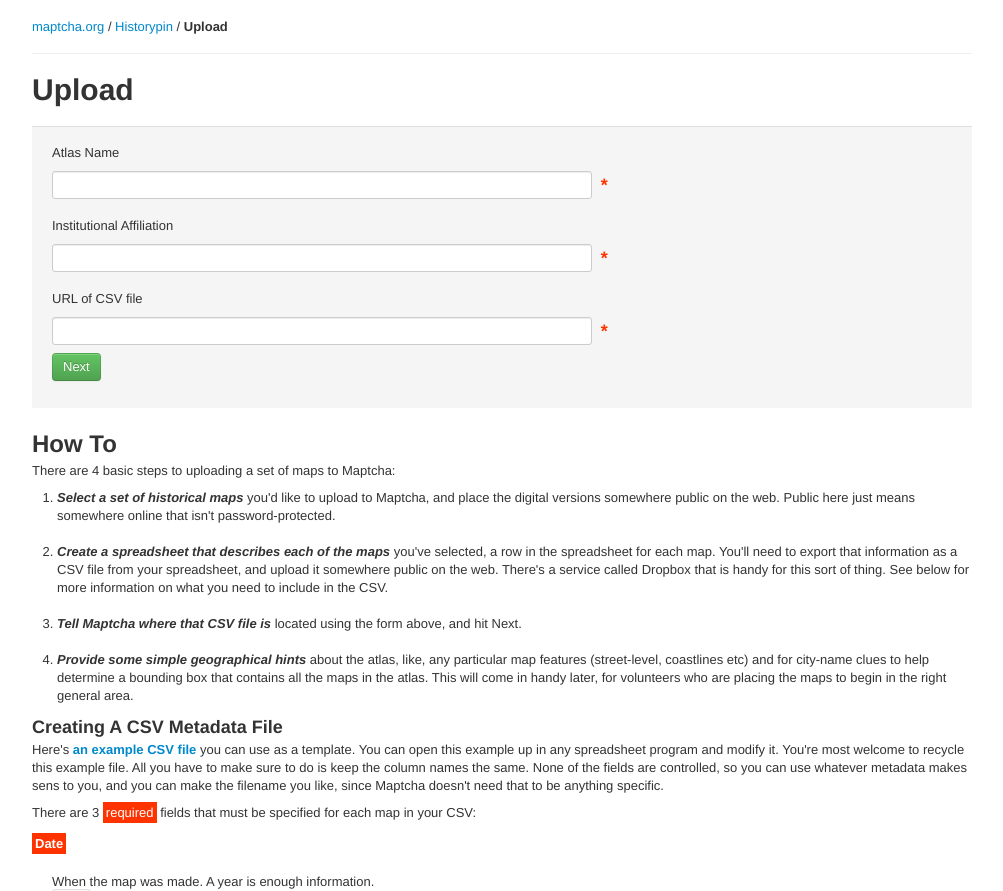
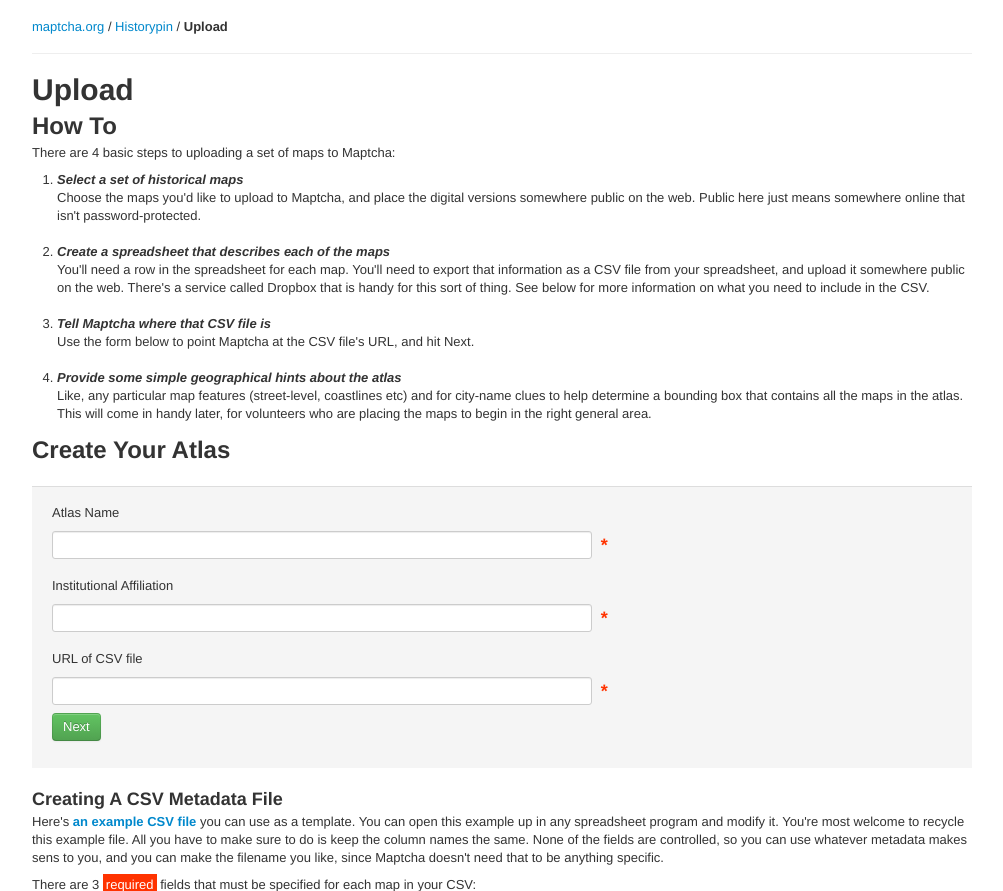
Before and after one commit to stamen/maptcha-v2, a Flask app: page /upload in a window 1280 px wide. Shown: the top 891 px of the page, without its empty margins (138-1141 px from the left). Run offline with Flask 2, Linux system fonts and the light colour scheme; parts of the project's set-up code (start-up, migrations or seed data) failed here and were passed over; some libraries are stand-ins or nearby versions.

Commit message:
Rearranged page order a little

```diff
--- a/edit_ui/templates/upload.html
+++ b/edit_ui/templates/upload.html
@@ -12,7 +12,26 @@
 <div class="container">
     <div class="page-header"><a href="http://maptcha.org">maptcha.org</a> / <a href="/">Historypin</a> / <strong>Upload</strong></div>
     <h1>Upload </h1>
-    <form id="upload-form" class="form-actions" action="atlas" method="post">
+    <h2>How To</h2>
+    <p>There are 4 basic steps to uploading a set of maps to Maptcha:</p>
+    <ol>
+
+        <li><strong><em>Select a set of historical maps</em></strong> <br>
+            Choose the maps
+            you'd like to upload to Maptcha, and place the digital versions somewhere public on the web. Public here just means somewhere online that isn't password-protected.<br>
+&nbsp;        </li>
+        <li><strong><em>Create a spreadsheet that describes each of the maps</em></strong> <br>
+            You'll need a row in the spreadsheet for each map. You'll need to export that information as a CSV file from your spreadsheet, and upload it somewhere public on the web. There's a service called Dropbox that is handy for this sort of thing. See below for more information on what you need to include in the CSV.<br>
+&nbsp;        </li>
+        <li><strong><em>Tell Maptcha where that CSV file is</em></strong> <br>
+            Use the form below to point Maptcha at the CSV file's URL, and hit Next.<br>
+    &nbsp;        </li>
+        <li><strong><em>Provide some simple geographical hints about the atlas</em></strong><br>
+        Like, any particular map features (street-level, coastlines etc) and for city-name clues to help determine a bounding box that contains all the maps in the atlas. This will come in handy later, for volunteers who are placing the maps to begin in the right general area.</li>
+    </ol>
+    <h2>Create Your Atlas</h2>
+
+        <form id="upload-form" class="form-actions" action="atlas" method="post">
         <p>Atlas Name</p>
         <p>
             <input id="atlas-name" name="atlas-name" type="text" class="input-xxlarge"/>
@@ -30,19 +49,7 @@
         </p>
         <!--<p><a href="step2-error-check.html">Pretend like you've hit upload</a></p>-->
     </form>
-    <h2>How To</h2>
-    <p>There are 4 basic steps to uploading a set of maps to Maptcha:</p>
-    <ol>
 
-        <li><strong><em>Select a set of historical maps</em></strong> you'd like to upload to Maptcha, and place the digital versions somewhere public on the web. Public here just means somewhere online that isn't password-protected.<br>
-&nbsp;        </li>
-        <li><strong><em>Create a spreadsheet that describes each of the maps</em></strong> you've selected, a row in the spreadsheet for each map. You'll need to export that information as a CSV file from your spreadsheet, and upload it somewhere public on the web. There's a service called Dropbox that is handy for this sort of thing. See below for more information on what you need to include in the CSV.<br>
-&nbsp;        </li>
-        <li><strong><em>Tell Maptcha where that CSV file is</em></strong> located using the form above, and hit Next.<br>
-&nbsp;        </li>
-        <li><strong><em>Provide some simple geographical hints</em></strong> about the atlas, like, any particular map features (street-level, coastlines etc) and for city-name clues to help determine a bounding box that contains all the maps in the atlas. This will come in handy later, for volunteers who are placing the maps to begin in the right general area.</li>
-
-    </ol>
     <h3>Creating A CSV Metadata File</h3>
 
     <p>Here's <strong><a href="/static/maptcha-example-csv-file.csv">an example CSV file</a></strong> you can use as a template. You can open this example up in any spreadsheet program and modify it. You're most welcome to recycle this example file. All you have to make sure to do is keep the column names the same. None of the fields are controlled, so you can use whatever metadata makes sens to you, and you can make the filename you like, since Maptcha doesn't need that to be anything specific.</p>
```
